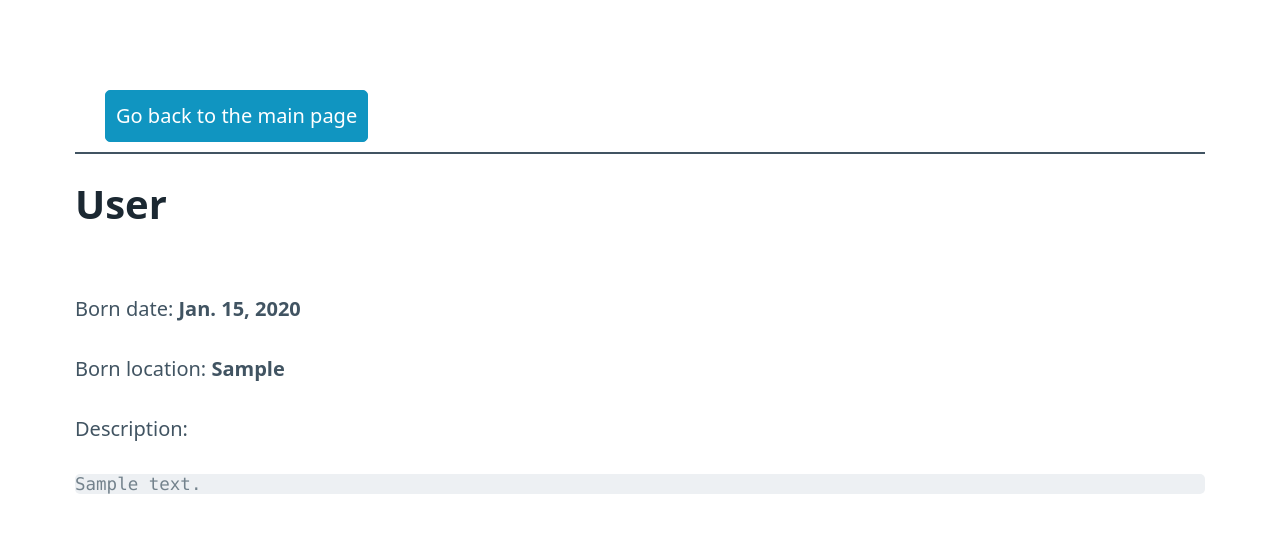
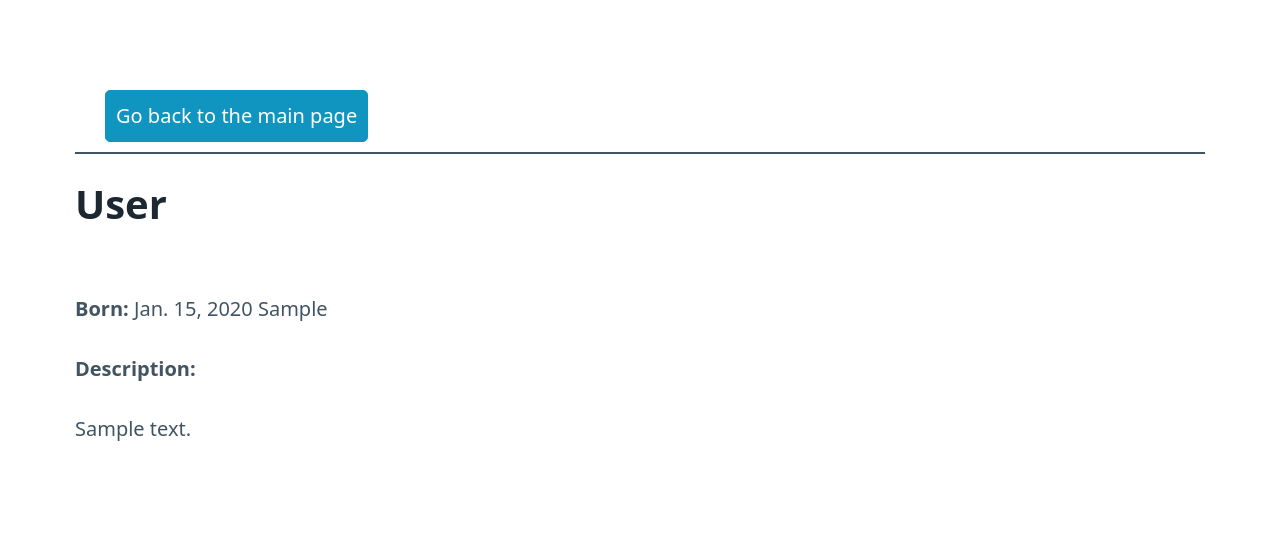
Before and after one commit to FTKV/python-web-hw10, a Django app: page /author_info/1 in a window 1280 px wide. Shown: the top 533 px of the page. Run offline with Django 4.2, Linux system fonts and the light colour scheme; tables that the repository leaves empty hold one stand-in row (values such as "Sample post").

Commit message:
fix html

```diff
--- a/quotes/quotes_app/templates/quotes_app/author_info.html
+++ b/quotes/quotes_app/templates/quotes_app/author_info.html
@@ -2,7 +2,6 @@
 {% block content %}
 
 <h1>{{author.fullname}}</h1>
-<p>Born date: <b>{{author.born_date}}</b></p>
-<p>Born location: <b>{{author.born_location}}</b></p>
-<p>Description: <pre>{{author.description}}</pre></p>
+<p><b>Born:</b> {{author.born_date}}&nbsp;{{author.born_location}}</p>
+<p><b>Description:</b> <p>{{author.description}}</p></p>
 {% endblock %}
--- a/quotes/quotes_app/templates/quotes_app/index.html
+++ b/quotes/quotes_app/templates/quotes_app/index.html
@@ -34,7 +34,7 @@
             {% for quote in quotes %}
             <ul>
                 <li>
-                    <pre>{{ quote.quote }}</pre>
+                    <i>{{ quote.quote }}</i>
                     <p><a href="{% url 'quotes_app:author_info' quote.author.id %}">{{ quote.author }}</a></p>
                     <p>Tags: <small> {{ quote.tags|tags }} </small></p>
                 </li>
```
